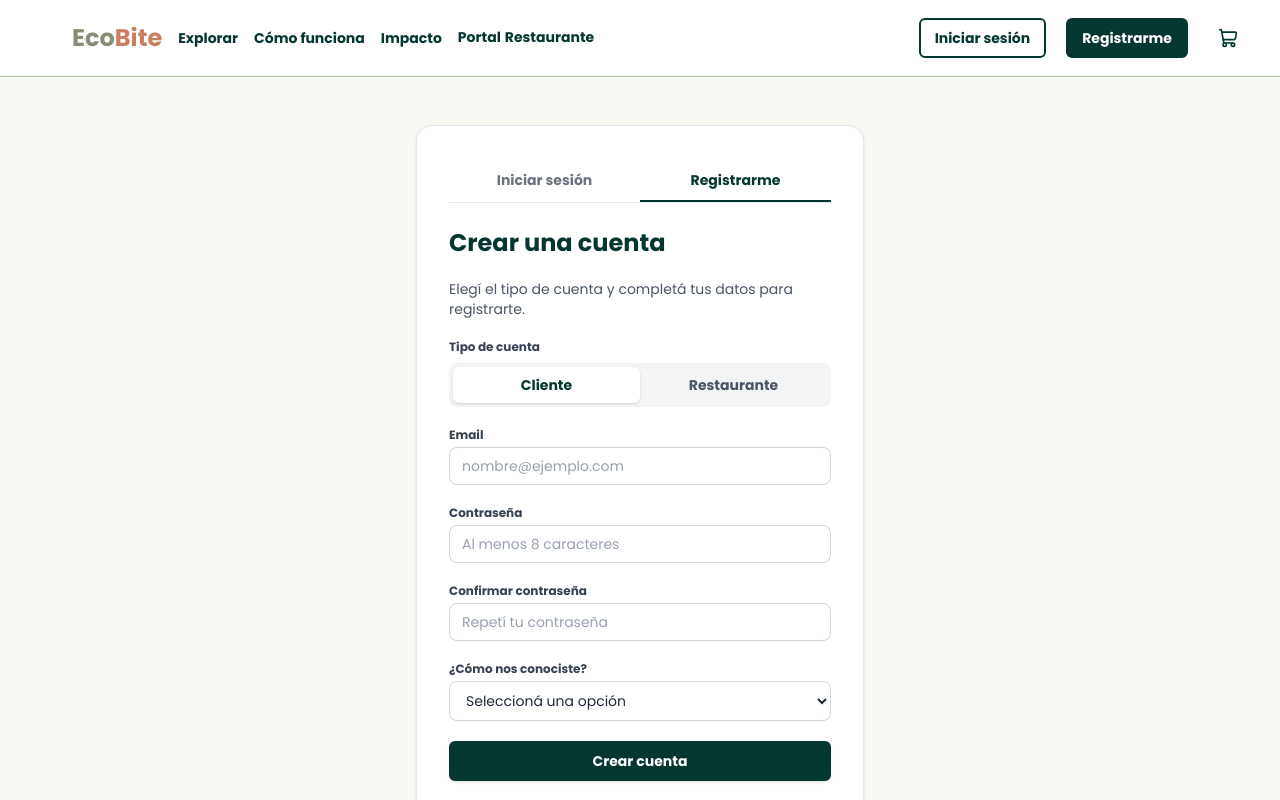
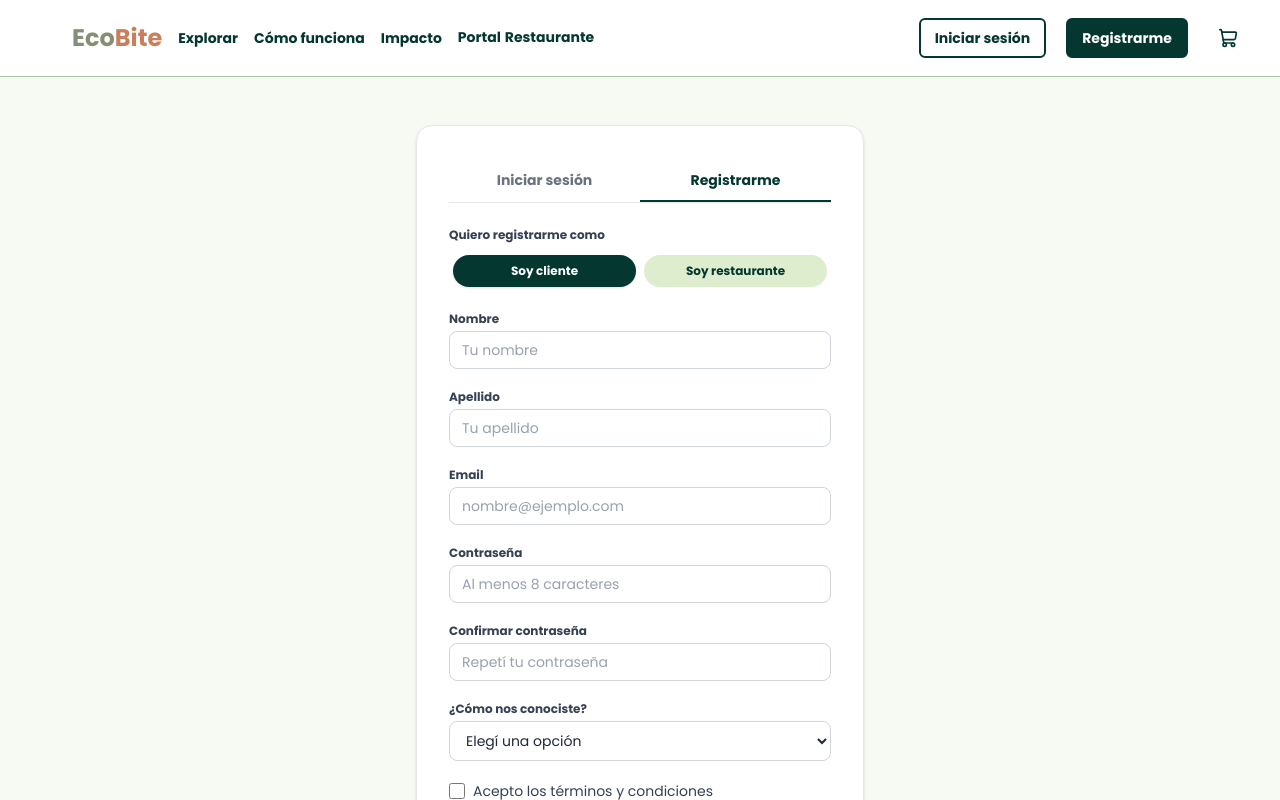
Before and after one commit to Talently-Lab/s2603-EcoBite, a React (Vite) app in the folder frontend/: page /registro in a window 1280 px wide. Shown: the top 800 px of the page. Built offline with nearby package versions, Linux system fonts and the light colour scheme; no server answers.

Commit message:
feature/correciones

```diff
--- a/frontend/src/components/cart/empty/EmptyCart.tsx
+++ b/frontend/src/components/cart/empty/EmptyCart.tsx
@@ -7,11 +7,14 @@ export default function EmptyCart() {
       statusLabel="0 productos en el carrito"
       title="Tu carrito está vacío"
       description="Agrega platos de tus locales favoritos para empezar a medir tu impacto."
+      largeIndicator
+      indicatorClassName="text-3xl"
+      descriptionClassName="w-full !max-w-none"
     >
       <Button
         to="/restaurantes"
         variant="dark"
-        className="mx-auto mt-6 inline-flex w-full justify-center hover:bg-eco-dark/90"
+        className="mx-auto mt-6 flex w-fit justify-center hover:bg-eco-dark/90"
       >
         Explorar locales
       </Button>
--- a/frontend/src/components/checkout/CheckoutSubmitLoader.tsx
+++ b/frontend/src/components/checkout/CheckoutSubmitLoader.tsx
@@ -4,7 +4,7 @@ export function CheckoutSubmitLoader() {
   return (
      <span role="status" className="inline-flex items-center justify-center gap-2">
       {/* 🌙 La luna/arco circular que gira de forma fluida */}
-      <LoaderCircle aria-hidden="true" className="h-4 w-4 animate-spin flex-shrink-0" />
+      <LoaderCircle aria-hidden="true" className="h-4 w-4 animate-spin shrink-0" />
       <span>Procesando tu pedido...</span>
     </span>
   );
--- a/frontend/src/components/home/ImpactCounter.tsx
+++ b/frontend/src/components/home/ImpactCounter.tsx
@@ -25,7 +25,7 @@ export default function ImpactCounter({
         </div>
 
         {footerText && (
-          <p className="m-0 text-xl text-eco-dark md:text-right">
+          <p className="m-0 text-sm text-eco-dark md:text-right md:text-xl">
             {footerText}
           </p>
         )}
--- a/frontend/src/components/login/LoginForm.tsx
+++ b/frontend/src/components/login/LoginForm.tsx
@@ -81,8 +81,11 @@ export function LoginForm() {
 
   return (
     <>
+      {feedback && <GlobalAlert {...feedback} className="mb-4 w-full" />}
+      <p className="mb-6 mt-0 text-sm text-gray-600">
+        Ingresá a tu cuenta de EcoBite.
+      </p>
       <form className="flex flex-col gap-5" onSubmit={handleSubmit} noValidate>
-        {feedback && <GlobalAlert {...feedback} />}
         <Input
           label="Email"
           name="email"
--- a/frontend/src/components/login/RegistrationForm.tsx
+++ b/frontend/src/components/login/RegistrationForm.tsx
@@ -6,6 +6,7 @@ import { GlobalAlert } from "../ui/GlobalAlert";
 import { Input } from "../ui/Input";
 import { useAuth } from "../../contexts/AuthContext";
 import {
+  createClientProfile,
   createRestaurantProfile,
   loginAccount,
   registerAccount,
@@ -13,40 +14,63 @@ import {
 } from "../../services/auth";
 
 const registrationFields = z.object({
-    email: z.string().trim().email("Ingresá un email válido."),
+    email: z
+      .string()
+      .trim()
+      .email("Ingresá un email válido, por ejemplo ana@correo.com."),
     contrasena: z
       .string()
       .min(8, "La contraseña debe tener al menos 8 caracteres."),
     confirmPassword: z.string().min(1, "Confirmá tu contraseña."),
-    canal_adquisicion: z.string().min(1, "Seleccioná una opción."),
+    canal_adquisicion: z.string().min(1, "Elegí una opción."),
+    termsAccepted: z.boolean(),
   });
 
 const registrationSchema = registrationFields
+  .extend({
+    nombre: z.string().trim().min(1, "Ingresá tu nombre."),
+    apellido: z.string().trim().min(1, "Ingresá tu apellido."),
+  })
   .refine((data) => data.contrasena === data.confirmPassword, {
     message: "Las contraseñas no coinciden.",
     path: ["confirmPassword"],
+  })
+  .refine((data) => data.termsAccepted, {
+    message: "Aceptá los términos y condiciones para continuar.",
+    path: ["termsAccepted"],
   });
 
 const restaurantRegistrationSchema = registrationFields
   .extend({
-    nombre: z.string().trim().min(1, "Ingresá el nombre del restaurante."),
-    cuit: z.string().trim().min(1, "Ingresá el CUIT del restaurante."),
-    categoria: z.string().trim().min(1, "Ingresá la categoría del restaurante."),
+    nombre: z.string().trim().min(1, "Ingresá el nombre del local."),
+    cuit: z.string().trim().superRefine((value, context) => {
+      if (!value) {
+        context.addIssue({ code: "custom", message: "Ingresá un CUIT válido: 11 números, por ejemplo:\n30-12345678-9." });
+      } else if (!/^\d{2}-?\d{8}-?\d$/.test(value)) {
+        context.addIssue({ code: "custom", message: "Ingresá un CUIT válido: 11 números, por ejemplo:\n30-12345678-9." });
+      }
+    }),
+    categoria: z.string().trim().min(1, "Elegí una categoría."),
   })
   .refine((data) => data.contrasena === data.confirmPassword, {
     message: "Las contraseñas no coinciden.",
     path: ["confirmPassword"],
+  })
+  .refine((data) => data.termsAccepted, {
+    message: "Aceptá los términos y condiciones para continuar.",
+    path: ["termsAccepted"],
   });
 
 type RegistrationFormValues = z.infer<typeof registrationFields> & {
   nombre: string;
+  apellido: string;
   cuit: string;
   categoria: string;
 };
 
 const accountTypes: { value: RegistrationAccountType; label: string }[] = [
-  { value: "cliente", label: "Cliente" },
-  { value: "restaurante", label: "Restaurante" },
+  { value: "cliente", label: "Soy cliente" },
+  { value: "restaurante", label: "Soy restaurante" },
 ];
 
 export function RegistrationForm() {
@@ -58,7 +82,9 @@ export function RegistrationForm() {
     contrasena: "",
     confirmPassword: "",
     canal_adquisicion: "",
+    termsAccepted: false,
     nombre: "",
+    apellido: "",
     cuit: "",
     categoria: "",
   });
@@ -93,6 +119,7 @@ export function RegistrationForm() {
         }
       }
       setErrors(nextErrors);
+      setSubmitError("Revisá los campos marcados para poder crear tu cuenta.");
       return;
     }
 
@@ -100,26 +127,62 @@ export function RegistrationForm() {
     setIsSubmitting(true);
 
     try {
+      const registrationData = result.data as RegistrationFormValues;
       await registerAccount(accountType, {
         email: result.data.email,
         contrasena: result.data.contrasena,
         canal_adquisicion: result.data.canal_adquisicion,
       });
+      const session = await loginAccount({
+        email: registrationData.email,
+        contrasena: registrationData.contrasena,
+      });
+
+      let clientName: string | null = null;
       if (accountType === "restaurante") {
-        const restaurantData = result.data as RegistrationFormValues;
-        const session = await loginAccount({
-          email: restaurantData.email,
-          contrasena: restaurantData.contrasena,
+        await createRestaurantProfile(session.token, {
+          nombre: registrationData.nombre,
+          cuit: registrationData.cuit,
+          categoria: registrationData.categoria,
         });
-        await createRestaurantProfile(session.token, {
-          nombre: restaurantData.nombre,
-          cuit: restaurantData.cuit,
-          categoria: restaurantData.categoria,
+      } else {
+        const clientProfile = await createClientProfile(session.token, {
+          nombre: registrationData.nombre,
+          apellido: registrationData.apellido,
         });
-        login(session.token, session.usuario);
+        clientName = `${clientProfile.nombre} ${clientProfile.apellido}`;
       }
+
+      login(
+        session.token,
+        clientName
+          ? {
+              ...session.usuario,
+              nombre: clientName,
+            }
+          : session.usuario,
+      );
       setIsRegistered(true);
     } catch (error) {
+      if (
+        error instanceof Error &&
+        "status" in error &&
+        error.status === 409
+      ) {
+        setErrors((current) => ({
+          ...current,
+          email: error.message,
+        }));
+      } else if (
+        accountType === "restaurante" &&
+        error instanceof Error &&
+        /cuit.*registrad/i.test(error.message)
+      ) {
+        setErrors((current) => ({
+          ...current,
+          cuit: "Ese CUIT ya está registrado. Revisá el número o iniciá sesión.",
+        }));
+      } else {
         setSubmitError(
           error instanceof TypeError
             ? "No pudimos conectar con el servidor. Revisá tu conexión e intentá de nuevo."
@@ -127,6 +190,7 @@ export function RegistrationForm() {
               ? error.message
               : "No se pudo crear la cuenta. Intentá de nuevo.",
         );
+      }
     } finally {
       setIsSubmitting(false);
     }
@@ -139,15 +203,15 @@ export function RegistrationForm() {
           message={
             accountType === "restaurante"
               ? "Tu cuenta y el perfil del restaurante se crearon correctamente."
-              : "Tu cuenta se creó correctamente. Ya podés iniciar sesión."
+              : "Tu cuenta y el perfil de cliente se crearon correctamente."
           }
           variant="info"
         />
         <Button
-          to={accountType === "restaurante" ? "/" : "/login"}
+          to="/"
           className="w-full text-center"
         >
-          {accountType === "restaurante" ? "Ir al inicio" : "Ir a iniciar sesión"}
+          Ir al inicio
         </Button>
       </div>
     );
@@ -155,12 +219,13 @@ export function RegistrationForm() {
 
   return (
     <div className="flex flex-col gap-5">
+      {submitError && <GlobalAlert message={submitError} />}
       <fieldset className="border-0 p-0">
         <legend className="mb-2 block text-xs font-bold text-gray-700">
-          Tipo de cuenta
+          Quiero registrarme como
         </legend>
         <div
-          className="grid grid-cols-2 rounded-lg bg-gray-100 p-1"
+          className="grid grid-cols-2 gap-2 rounded-lg bg-transparent p-1"
         >
           {accountTypes.map((type) => (
             <button
@@ -172,10 +237,10 @@ export function RegistrationForm() {
                 setAccountType(type.value);
                 setSubmitError(null);
               }}
-              className={`rounded-md px-3 py-2 text-sm font-semibold transition-colors ${
+              className={`cursor-pointer rounded-full px-3 py-2 text-xs font-semibold transition-colors disabled:cursor-not-allowed ${
                 accountType === type.value
-                  ? "bg-white text-eco-dark shadow-sm"
-                  : "text-gray-600 hover:text-eco-dark"
+                  ? "bg-eco-dark text-white shadow-sm"
+                  : "bg-eco-light/50 text-eco-dark hover:text-eco-dark"
               }`}
             >
               {type.label}
@@ -189,7 +254,69 @@ export function RegistrationForm() {
         onSubmit={onSubmit}
         noValidate
       >
-        {submitError && <GlobalAlert message={submitError} />}
+        {accountType === "restaurante" && (
+          <>
+            <Input
+              label="Nombre del local"
+              name="nombre"
+              type="text"
+              autoComplete="organization"
+              placeholder="Nombre del local"
+              value={form.nombre}
+              onChange={handleChange}
+              error={Boolean(errors.nombre)}
+              errorMessage={errors.nombre}
+            />
+            <Input
+              label="CUIT"
+              name="cuit"
+              type="text"
+              inputMode="numeric"
+              placeholder="30-12345678-9"
+              value={form.cuit}
+              onChange={handleChange}
+              error={Boolean(errors.cuit)}
+              errorMessage={errors.cuit}
+            />
+            <Input
+              label="Categoría"
+              name="categoria"
+              type="text"
+              placeholder="Cocina natural"
+              value={form.categoria}
+              onChange={handleChange}
+              error={Boolean(errors.categoria)}
+              errorMessage={errors.categoria}
+            />
+          </>
+        )}
+
+        {accountType === "cliente" && (
+          <>
+            <Input
+              label="Nombre"
+              name="nombre"
+              type="text"
+              autoComplete="given-name"
+              placeholder="Tu nombre"
+              value={form.nombre}
+              onChange={handleChange}
+              error={Boolean(errors.nombre)}
+              errorMessage={errors.nombre}
+            />
+            <Input
+              label="Apellido"
+              name="apellido"
+              type="text"
+              autoComplete="family-name"
+              placeholder="Tu apellido"
+              value={form.apellido}
+              onChange={handleChange}
+              error={Boolean(errors.apellido)}
+              errorMessage={errors.apellido}
+            />
+          </>
+        )}
 
         <Input
           label="Email"
@@ -225,43 +352,6 @@ export function RegistrationForm() {
           errorMessage={errors.confirmPassword}
         />
 
-        {accountType === "restaurante" && (
-          <>
-            <Input
-              label="Nombre del restaurante"
-              name="nombre"
-              type="text"
-              autoComplete="organization"
-              placeholder="Nombre del local"
-              value={form.nombre}
-              onChange={handleChange}
-              error={Boolean(errors.nombre)}
-              errorMessage={errors.nombre}
-            />
-            <Input
-              label="CUIT"
-              name="cuit"
-              type="text"
-              inputMode="numeric"
-              placeholder="30-12345678-9"
-              value={form.cuit}
-              onChange={handleChange}
-              error={Boolean(errors.cuit)}
-              errorMessage={errors.cuit}
-            />
-            <Input
-              label="Categoría"
-              name="categoria"
-              type="text"
-              placeholder="Cocina natural"
-              value={form.categoria}
-              onChange={handleChange}
-              error={Boolean(errors.categoria)}
-              errorMessage={errors.categoria}
-            />
-          </>
-        )}
-
         <div className="flex w-full flex-col font-sans text-sm">
           <label
             htmlFor="registration-channel"
@@ -284,7 +374,7 @@ export function RegistrationForm() {
               errors.canal_adquisicion ? "border-red-500" : "border-gray-300"
             }`}
           >
-            <option value="">Seleccioná una opción</option>
+            <option value="">Elegí una opción</option>
             <option value="redes_sociales">Redes sociales</option>
             <option value="recomendacion">Recomendación</option>
             <option value="busqueda_web">Búsqueda en internet</option>
@@ -297,6 +387,32 @@ export function RegistrationForm() {
             >
               <span aria-hidden="true">✕</span>
               {errors.canal_adquisicion}
+            </span>
+          )}
+        </div>
+
+        <div>
+          <label className="flex cursor-pointer items-center gap-2 text-sm text-gray-700">
+            <input
+              type="checkbox"
+              name="termsAccepted"
+              checked={form.termsAccepted}
+              aria-invalid={Boolean(errors.termsAccepted) || undefined}
+              aria-describedby={errors.termsAccepted ? "terms-error" : undefined}
+              onChange={(event) => {
+                const termsAccepted = event.currentTarget.checked;
+                setForm((current) => ({ ...current, termsAccepted }));
+                setErrors((current) => ({ ...current, termsAccepted: undefined }));
+                setSubmitError(null);
+              }}
+              className="h-4 w-4 accent-eco-dark"
+            />
+            <span>Acepto los términos y condiciones</span>
+          </label>
+          {errors.termsAccepted && (
+            <span id="terms-error" className="mt-1 flex items-center gap-1 text-xs text-red-600">
+              <span aria-hidden="true">✕</span>
+              {errors.termsAccepted}
             </span>
           )}
         </div>
--- a/frontend/src/components/ui/EmptyState.tsx
+++ b/frontend/src/components/ui/EmptyState.tsx
@@ -9,6 +9,7 @@ interface EmptyStateProps {
   indicator?: ReactNode;
   largeIndicator?: boolean;
   indicatorClassName?: string;
+  descriptionClassName?: string;
   children?: ReactNode;
 }
 
@@ -19,6 +20,7 @@ export default function EmptyState({
   indicator = "0",
   largeIndicator = false,
   indicatorClassName = "",
+  descriptionClassName = "",
   children,
 }: EmptyStateProps) {
   return (
@@ -34,7 +36,7 @@ export default function EmptyState({
       </span>
       <section className="mx-auto max-w-2xl">
         <HeroTitle>{title}</HeroTitle>
-        <HeroDescription className="mx-auto mt-5">
+        <HeroDescription className={`mx-auto mt-5 ${descriptionClassName}`}>
           {description}
         </HeroDescription>
         {children}
--- a/frontend/src/components/ui/Input.tsx
+++ b/frontend/src/components/ui/Input.tsx
@@ -52,10 +52,10 @@ export function Input({
       {hasErrorMessage ? (
         <span
           id={messageId}
-          className="mt-1 flex items-center gap-1 text-xs text-red-600"
+          className="mt-1 flex items-start gap-2 text-xs text-red-600"
         >
-          <span aria-hidden="true">✕</span>
-          {errorMessage}
+          <span aria-hidden="true" className="mt-0.5 shrink-0">✕</span>
+          <span className="min-w-0 whitespace-pre-line">{errorMessage}</span>
         </span>
       ) : (
         helperText && (
--- a/frontend/src/pages/login.tsx
+++ b/frontend/src/pages/login.tsx
@@ -5,9 +5,6 @@ export function LoginPage() {
   return (
     <>
       <h1 className="sr-only">Iniciar sesión</h1>
-      <p className="mb-6 mt-0 text-sm text-gray-600">
-        Ingresá a tu cuenta de EcoBite.
-      </p>
       <LoginForm />
       <p className="mb-0 mt-6 text-center text-sm text-gray-600">
         ¿No tenés cuenta?{" "}
--- a/frontend/src/pages/register.tsx
+++ b/frontend/src/pages/register.tsx
@@ -3,12 +3,7 @@ import { RegistrationForm } from "../components/login/RegistrationForm";
 export function RegistroPage() {
   return (
     <div className="flex flex-col gap-5">
-      <h1 className="m-0 text-2xl font-bold text-eco-dark">
-        Crear una cuenta
-      </h1>
-      <p className="m-0 text-sm text-gray-600">
-        Elegí el tipo de cuenta y completá tus datos para registrarte.
-      </p>
+      <h1 className="sr-only">Registrarme</h1>
       <RegistrationForm />
     </div>
   );
--- a/frontend/src/services/auth.ts
+++ b/frontend/src/services/auth.ts
@@ -31,9 +31,55 @@ export interface RestaurantProfileData {
   categoria: string;
 }
 
+export interface ClientProfileData {
+  nombre: string;
+  apellido: string;
+}
+
 const API_BASE_URL = (
   import.meta.env.VITE_API_URL ?? "http://localhost:3000/api"
 ).replace(/\/$/, "");
+const USE_MOCK_AUTH = import.meta.env.VITE_DATA_SOURCE !== "api";
+
+const MOCK_USERS: (LoginCredentials & { usuario: AuthUser })[] = [
+  {
+    email: "cliente@ecobite.com",
+    contrasena: "12345678",
+    usuario: {
+      id: 10,
+      email: "cliente@ecobite.com",
+      rol: "cliente",
+      nombre: "Cliente Demo",
+    },
+  },
+  {
+    email: "restaurante@ecobite.com",
+    contrasena: "12345678",
+    usuario: {
+      id: 5,
+      email: "restaurante@ecobite.com",
+      rol: "restaurante",
+    },
+  },
+  {
+    email: "hojayfuego@ecobite.com",
+    contrasena: "12345678",
+    usuario: {
+      id: 6,
+      email: "hojayfuego@ecobite.com",
+      rol: "restaurante",
+    },
+  },
+  {
+    email: "verderaiz@ecobite.com",
+    contrasena: "12345678",
+    usuario: {
+      id: 9,
+      email: "verderaiz@ecobite.com",
+      rol: "restaurante",
+    },
+  },
+];
 
 function getErrorMessage(responseBody: unknown): string | null {
   if (
@@ -63,9 +109,12 @@ export async function registerAccount(
   const responseBody: unknown = await response.json();
 
   if (!response.ok) {
-    throw new Error(
-      getErrorMessage(responseBody) ??
-        `No se pudo crear la cuenta (estado ${response.status}).`,
+    throw Object.assign(
+      new Error(
+        getErrorMessage(responseBody) ??
+          `No se pudo crear la cuenta (estado ${response.status}).`,
+      ),
+      { status: response.status },
     );
   }
 }
@@ -73,6 +122,24 @@ export async function registerAccount(
 export async function loginAccount(
   credentials: LoginCredentials,
 ): Promise<LoginResponse> {
+  if (USE_MOCK_AUTH) {
+    const mockUser = MOCK_USERS.find(
+      (candidate) =>
+        candidate.email.toLowerCase() === credentials.email.trim().toLowerCase() &&
+        candidate.contrasena === credentials.contrasena,
+    );
+
+    if (!mockUser) {
+      throw new Error("Email o contraseña incorrectos");
+    }
+
+    return {
+      mensaje: "Inicio de sesión correcto (mock)",
+      token: `mock-token-${mockUser.usuario.id}`,
+      usuario: mockUser.usuario,
+    };
+  }
+
   const response = await fetch(`${API_BASE_URL}/usuario/login`, {
     method: "POST",
     headers: { "Content-Type": "application/json" },
@@ -123,3 +190,44 @@ export async function createRestaurantProfile(
     );
   }
 }
+
+export async function createClientProfile(
+  token: string,
+  data: ClientProfileData,
+): Promise<ClientProfileData> {
+  const response = await fetch(`${API_BASE_URL}/clientes`, {
+    method: "POST",
+    headers: {
+      "Content-Type": "application/json",
+      Authorization: `Bearer ${token}`,
+    },
+    body: JSON.stringify(data),
+  });
+  const responseBody: unknown = await response.json();
+
+  if (!response.ok) {
+    throw new Error(
+      getErrorMessage(responseBody) ??
+        `No se pudo crear el perfil del cliente (estado ${response.status}).`,
+    );
+  }
+
+  if (
+    typeof responseBody !== "object" ||
+    responseBody === null ||
+    !("cliente" in responseBody) ||
+    typeof responseBody.cliente !== "object" ||
+    responseBody.cliente === null ||
+    !("nombre" in responseBody.cliente) ||
+    typeof responseBody.cliente.nombre !== "string" ||
+    !("apellido" in responseBody.cliente) ||
+    typeof responseBody.cliente.apellido !== "string"
+  ) {
+    throw new Error("El servidor devolvió un perfil de cliente inválido.");
+  }
+
+  return {
+    nombre: responseBody.cliente.nombre,
+    apellido: responseBody.cliente.apellido,
+  };
+}
```
Also changed, not shown: frontend/src/components/navbar/MobileMenu.tsx (+19 -0 lines), frontend/src/components/navbar/Navbar.tsx (+13 -12 lines), 1 other file (tests, documents, lock files or other folders). Lines whose indentation alone changed are shown as unchanged.
